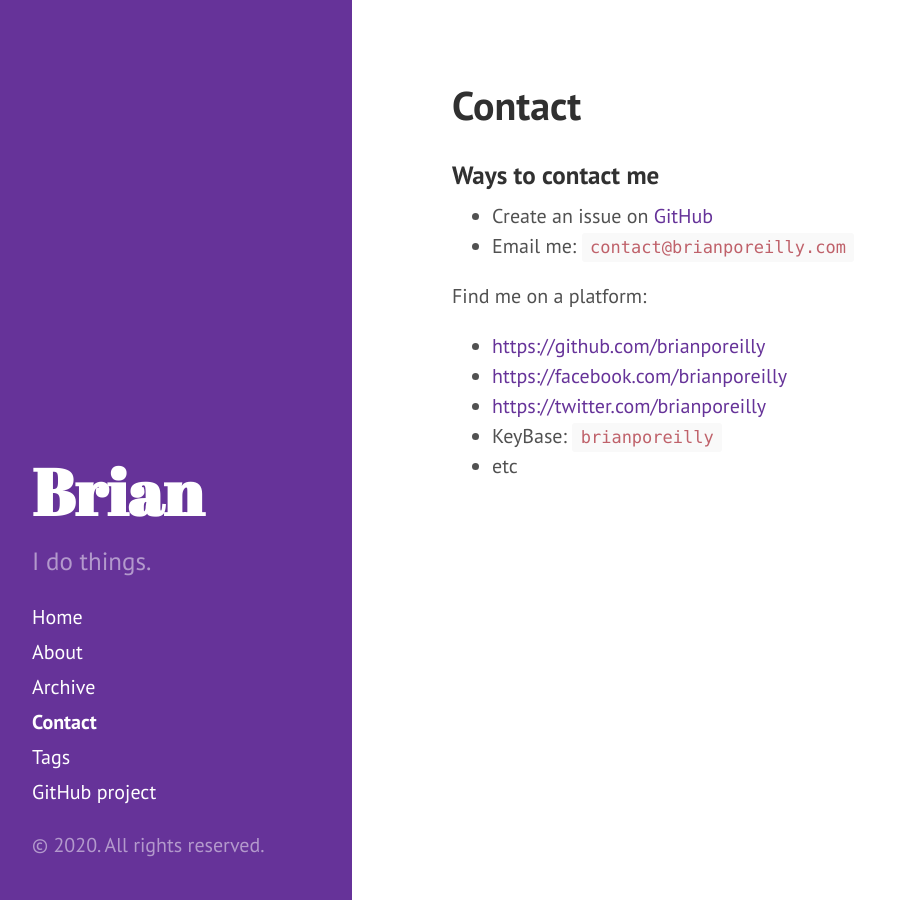
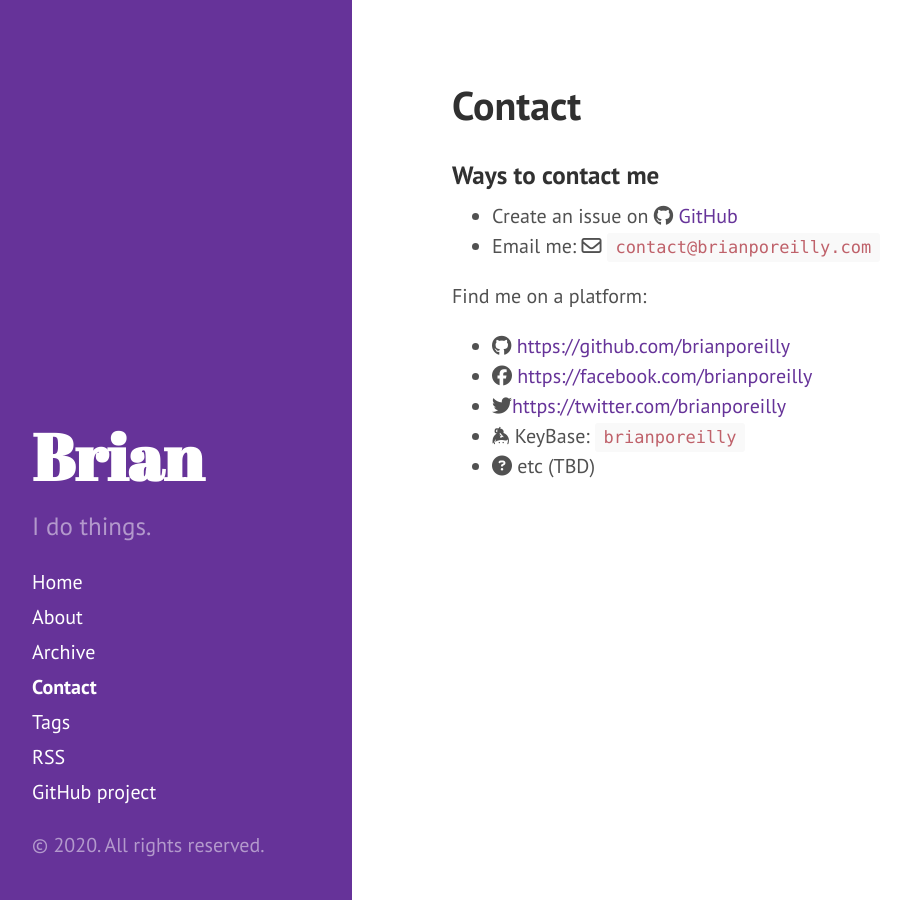
Before and after one commit to brianporeilly/brianporeilly.github.io, a Jekyll site: the page built from contact.md, in a window 1280 px wide. Shown: the whole page, without its empty margins (8-910 px from the left). Built offline with Jekyll 4.4.1, drawn with Linux system fonts in a browser that asks for light colours; nearby versions of some CDN libraries.

Commit message:
add icons support

```diff
--- a/_includes/head.html
+++ b/_includes/head.html
@@ -22,6 +22,9 @@
   <link rel="apple-touch-icon" sizes="180x180" href="{{ 'assets/apple-touch-icon.png' | relative_url }}">
   <link rel="shortcut icon" href="{{ 'assets/favicon.ico' | relative_url }}">
 
+  <!-- JS -->
+  <script src="https://kit.fontawesome.com/d5755c3b67.js" crossorigin="anonymous"></script>
+
   <!-- RSS -->
   <link rel="alternate" type="application/rss+xml" title="RSS" href="/atom.xml">
 </head>
--- a/_includes/sidebar.html
+++ b/_includes/sidebar.html
@@ -26,6 +26,7 @@
         {% endif %}
       {% endfor %}
 
+      <a class="sidebar-nav-item" href="/atom.xml">RSS</a>
       <a class="sidebar-nav-item" href="{{ site.github.repo }}">GitHub project</a>
       {% if site.version != null %}
       <a class="sidebar-nav-item" href="{{ site.github.repo }}/archive/v{{ site.version }}.zip">Download</a>
--- a/contact.md
+++ b/contact.md
@@ -5,12 +5,12 @@ title: Contact
 
 ### Ways to contact me
 
-* Create an issue on [GitHub](https://github.com/brianporeilly/brianporeilly.github.io/issues)
-* Email me: `contact@brianporeilly.com`
+* Create an issue on <i class="fab fa-github"></i> [GitHub](https://github.com/brianporeilly/brianporeilly.github.io/issues)
+* Email me: <i class="far fa-envelope"></i> `contact@brianporeilly.com`
 
 Find me on a platform:
-* [https://github.com/brianporeilly]()
-* [https://facebook.com/brianporeilly]()
-* [https://twitter.com/brianporeilly]()
-* KeyBase: `brianporeilly`
-* etc
+* <i class="fab fa-github"></i> [https://github.com/brianporeilly]()
+* <i class="fab fa-facebook"></i> [https://facebook.com/brianporeilly]()
+* <i class="fab fa-twitter"></i>[https://twitter.com/brianporeilly]()
+* <i class="fab fa-keybase"></i> KeyBase: `brianporeilly`
+* <i class="fas fa-question-circle"></i> etc (TBD)
```
